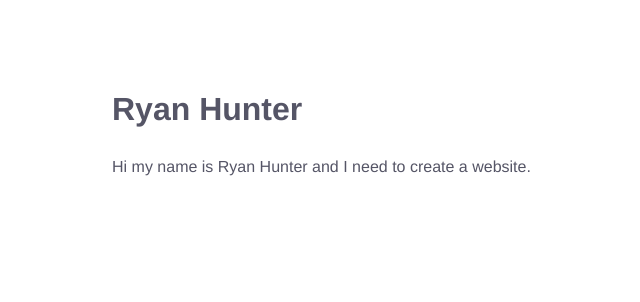
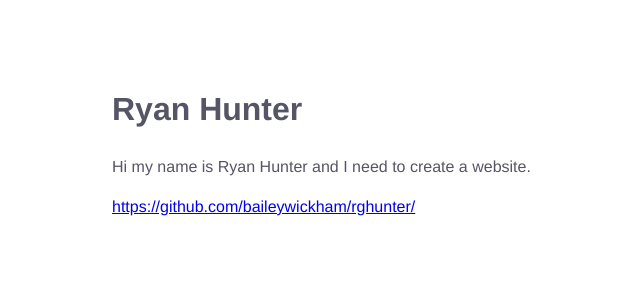
Before and after one commit to 0sesame/0sesame.github.io, a plain HTML site: page index.html in a window 1280 px wide. Shown: the whole page, without its empty margins (128-768 px from the left). Drawn offline with Linux system fonts and the light colour scheme.

Commit message:
update index to include link

```diff
--- a/index.html
+++ b/index.html
@@ -8,6 +8,7 @@
 <body>
 <h1>Ryan Hunter</h1>
 <p> Hi my name is Ryan Hunter and I need to create a website. </p>
+<p><a href="https://github.com/baileywickham/rghunter/">https://github.com/baileywickham/rghunter/</a></p>
 </body>
 
 </html>
```
